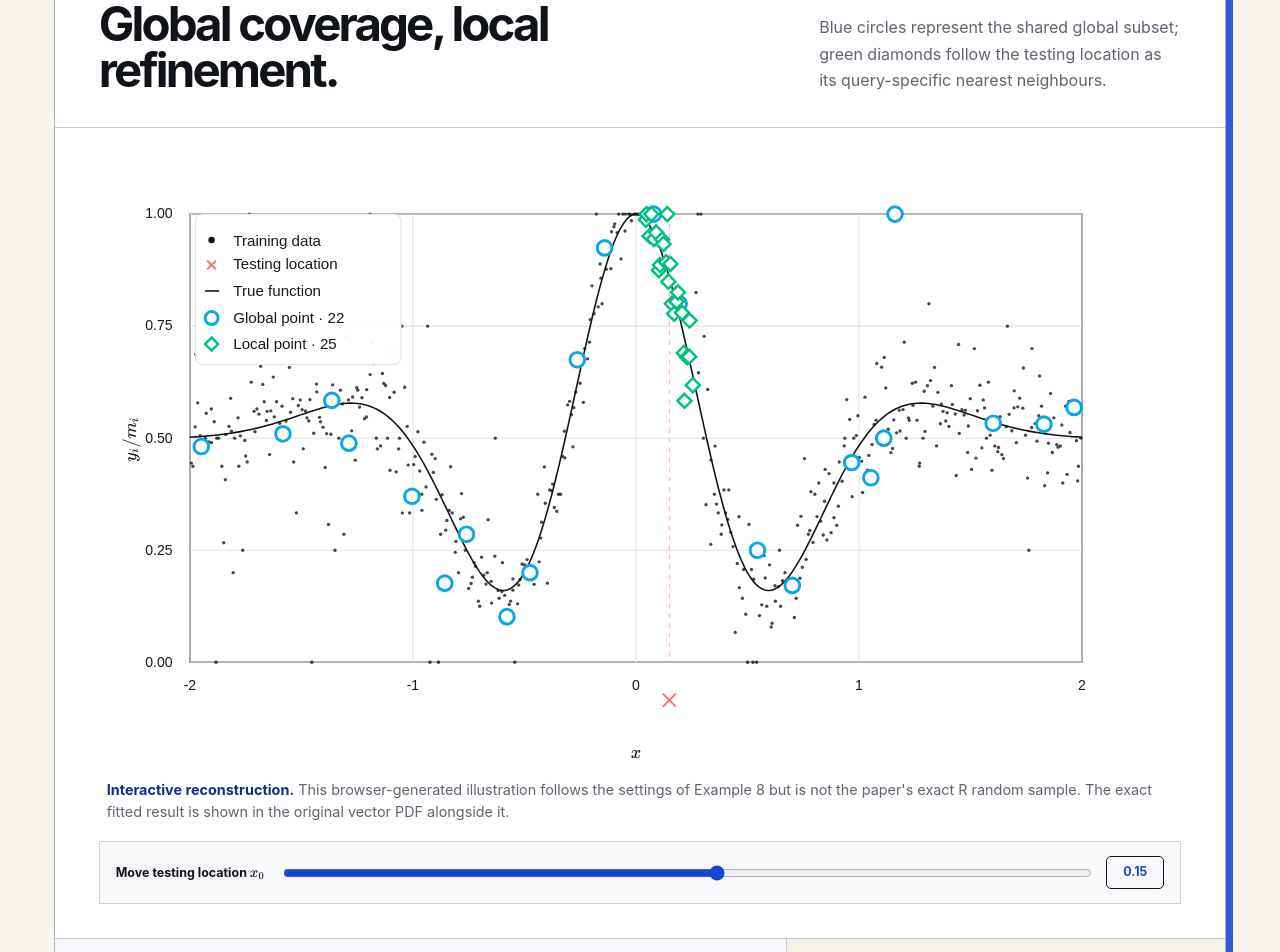
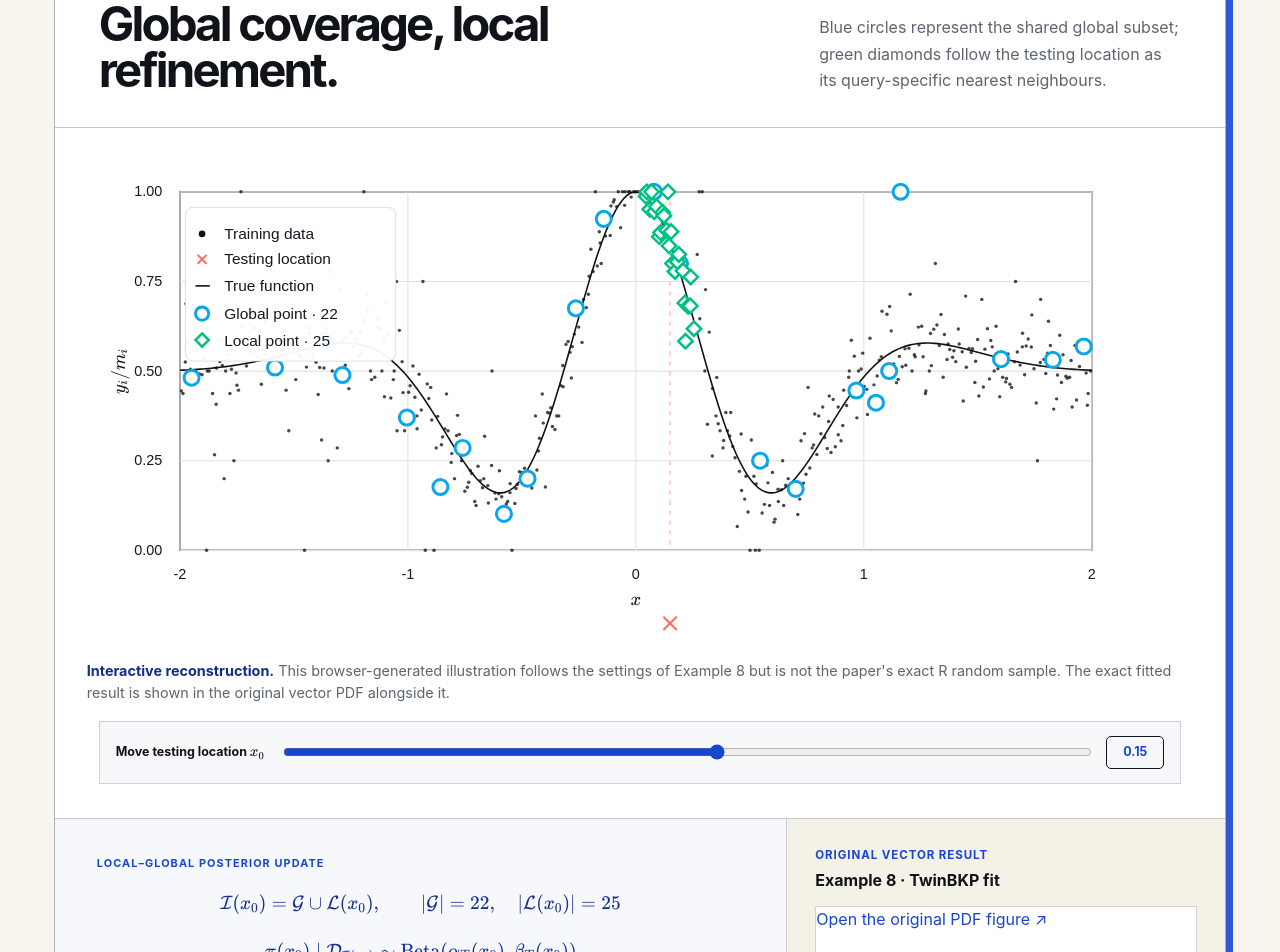
Before and after one commit to Jiangyan-Zhao/BKP-website, a React (Vite) app: page / in a window 1280 px wide. Shown: the part 1880-2832 px from the top of the page. Built offline with nearby package versions, Linux system fonts and the light colour scheme.

Commit message:
Compact TwinBKP interactive layout

```diff
--- a/src/App.tsx
+++ b/src/App.tsx
@@ -430,7 +430,7 @@ function makeTwinBkpObservations(): TwinBkpObservation[] {
 }
 
 const twinBkpObservations = makeTwinBkpObservations();
-const twinChart = { left: 84, top: 50, width: 824, height: 414 };
+const twinChart = { left: 84, top: 36, width: 824, height: 324 };
 
 function TwinBkpExplorer() {
   const [query, setQuery] = useState(0.15);
@@ -470,7 +470,7 @@ function TwinBkpExplorer() {
       </header>
 
       <figure className="twin-figure">
-        <svg viewBox="0 0 1000 560" role="img" aria-label={`TwinBKP global and local training points for query x zero equals ${query.toFixed(2)}`}>
+        <svg viewBox="0 0 1000 448" role="img" aria-label={`TwinBKP global and local training points for query x zero equals ${query.toFixed(2)}`}>
           <rect className="twin-plot-background" x={twinChart.left} y={twinChart.top} width={twinChart.width} height={twinChart.height} />
           {[0, 0.25, 0.5, 0.75, 1].map((tick) => (
             <g key={`y-${tick}`}>
@@ -508,11 +508,14 @@ function TwinBkpExplorer() {
             return <polygon key={`local-${index}`} className="twin-local-point" points={`${x},${y - 6.5} ${x + 6.5},${y} ${x},${y + 6.5} ${x - 6.5},${y}`} />;
           })}
 
-          <path className="twin-test-point" d={`M${xPosition(query) - 6},493 L${xPosition(query) + 6},505 M${xPosition(query) + 6},493 L${xPosition(query) - 6},505`} />
-          <foreignObject className="twin-axis-math" x="456" y="532" width="80" height="28" aria-hidden="true">
+          <foreignObject className="twin-axis-math" x="456" y={twinChart.top + twinChart.height + 29} width="80" height="28" aria-hidden="true">
             <div><MathFormula>{"x"}</MathFormula></div>
           </foreignObject>
-          <g transform="translate(28 258) rotate(-90)" aria-hidden="true">
+          <path
+            className="twin-test-point"
+            d={`M${xPosition(query) - 6},${twinChart.top + twinChart.height + 60} L${xPosition(query) + 6},${twinChart.top + twinChart.height + 72} M${xPosition(query) + 6},${twinChart.top + twinChart.height + 60} L${xPosition(query) - 6},${twinChart.top + twinChart.height + 72}`}
+          />
+          <g transform={`translate(28 ${twinChart.top + twinChart.height / 2}) rotate(-90)`} aria-hidden="true">
             <foreignObject className="twin-axis-math" x="-60" y="-18" width="120" height="36">
               <div><MathFormula>{"y_i/m_i"}</MathFormula></div>
             </foreignObject>
--- a/src/styles.css
+++ b/src/styles.css
@@ -610,12 +610,13 @@ a:focus-visible { outline: 3px solid var(--lime); outline-offset: 3px; }
 .twin-heading > p { max-width: 560px; margin: 0; color: var(--muted); font-size: 1rem; line-height: 1.65; }
 .twin-figure {
   margin: 0;
-  padding: 32px 44px 18px;
+  padding: 24px 32px 16px;
   background: #fff;
 }
-.twin-figure svg { display: block; width: 100%; height: auto; }
+.twin-figure svg { display: block; width: min(100%, 1260px); height: auto; margin-inline: auto; }
 .twin-figure figcaption {
-  margin: 12px 8px 0;
+  width: min(100%, 1260px);
+  margin: 12px auto 0;
   color: var(--muted);
   font-size: 0.9rem;
   line-height: 1.55;
@@ -659,13 +660,13 @@ a:focus-visible { outline: 3px solid var(--lime); outline-offset: 3px; }
 .math-formula { display: inline-block; }
 .math-formula.display { display: block; max-width: 100%; overflow-x: auto; overflow-y: hidden; }
 .math-formula .katex-display { margin: 0.72rem 0; text-align: left; }
-.twin-math-panel > .math-formula.display { color: #152f91; font-size: 0.96rem; }
+.twin-math-panel > .math-formula.display { color: #152f91; font-size: 1rem; }
 .twin-math-stages { display: grid; grid-template-columns: repeat(2, minmax(0, 1fr)); gap: 14px; margin-top: 22px; }
 .twin-math-stages > div { min-width: 0; padding: 18px 16px; border: 1px solid #bac0cf; background: #fff; }
 .twin-math-stages > div:last-child { border-color: rgba(0, 168, 115, 0.55); }
 .twin-math-stages > div > span { color: var(--blue); font-family: var(--font-geist-mono), monospace; font-size: 0.68rem; font-weight: 720; letter-spacing: 0.045em; text-transform: uppercase; }
 .twin-math-stages > div:last-child > span { color: #00885f; }
-.twin-math-stages .katex { font-size: 0.96em; }
+.twin-math-stages .katex { font-size: 1.18em; }
 .twin-parameters { display: flex; flex-wrap: wrap; gap: 10px; margin: 18px 0 0; }
 .twin-parameters > span { display: inline-flex; align-items: center; gap: 0.35em; padding: 8px 10px; border: 1px solid #c6cad3; background: #fff; color: var(--muted); font-family: var(--font-geist-mono), monospace; font-size: 0.74rem; }
 .twin-paper { display: flex; min-width: 0; flex-direction: column; padding: 28px; border-left: 1px solid #c7c9ce; background: #f4f1e7; }
```
